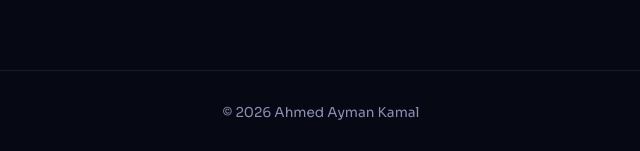
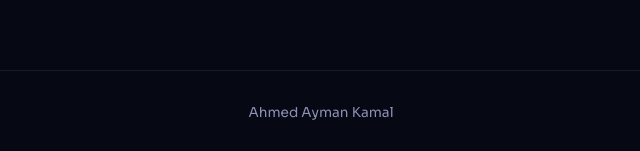
Before and after one commit to AhmedArafat20/ahmed-ayman, a website: page index.html in a window 1280 px wide. Shown: the part 7691-7842 px from the top of the page, 319-959 px from the left. Drawn offline with Linux system fonts and the light colour scheme.

Commit message:
Update index.html

```diff
--- a/index.html
+++ b/index.html
@@ -72,7 +72,7 @@
   <div class="cta rv" id="ct"></div>
 </section>
 </main>
-<footer>© 2026 Ahmed Ayman Kamal</footer>
+<footer> Ahmed Ayman Kamal</footer>
 <div id="lb" role="dialog" aria-label="preview"></div>
 <div id="pv" role="dialog" aria-label="live preview"><div class="pvbox">
   <div class="pvbar"><b id="pvt"></b><span class="pvhint" data-t="pvhint"></span>
```
